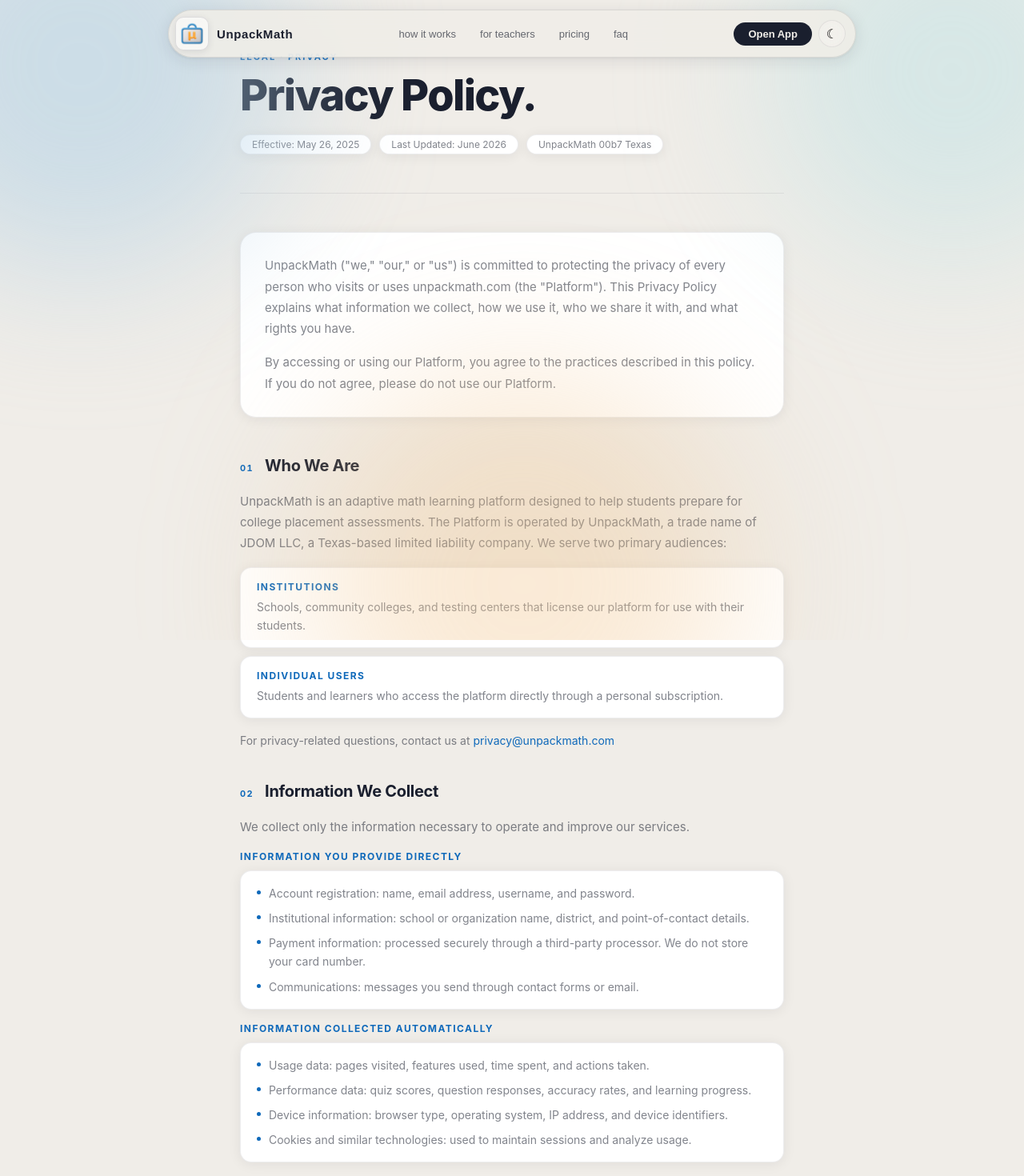
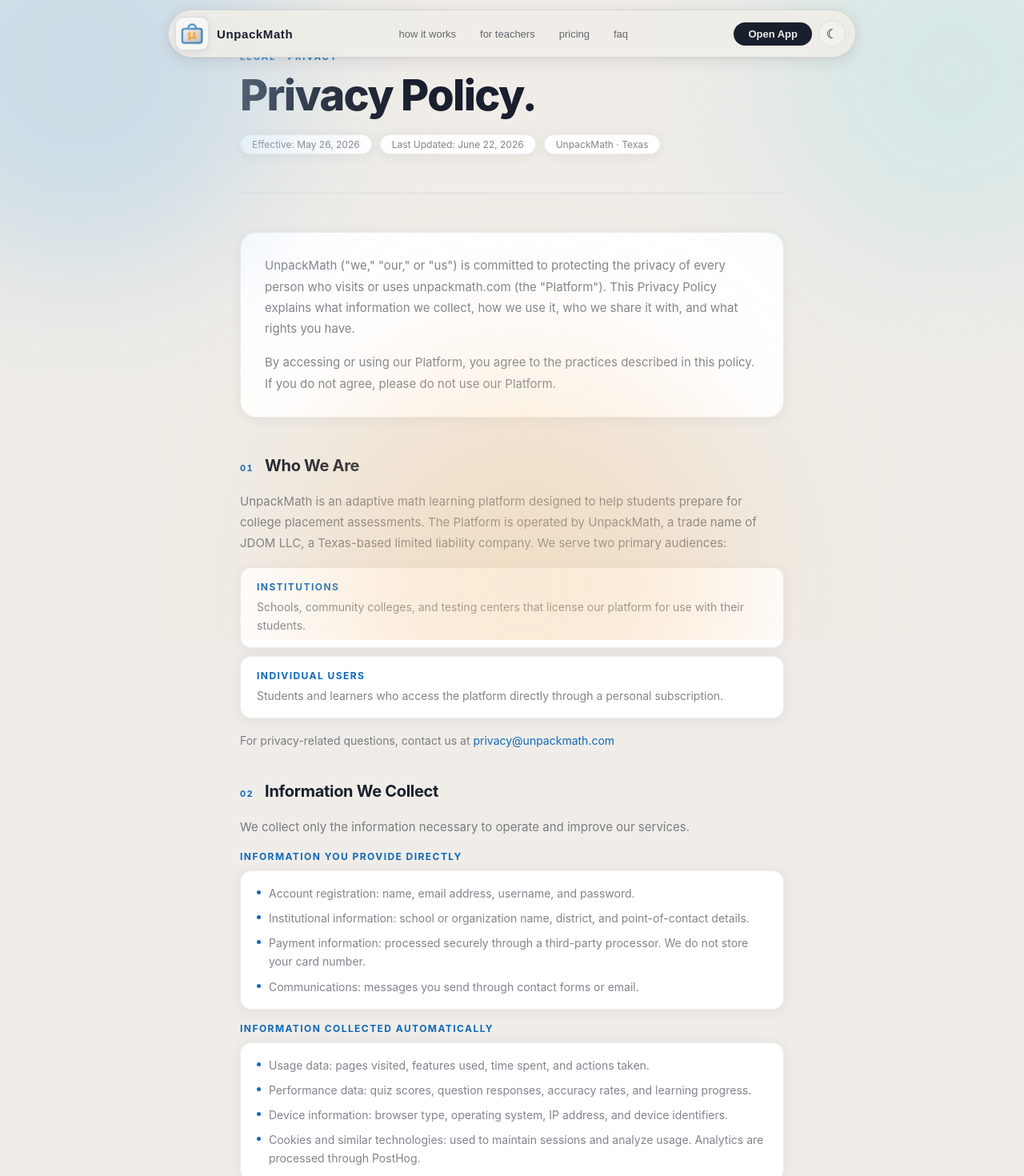
Before and after one commit to jd-oviedo/unpackmath-home, a Next.js app: page /privacy in a window 1280 px wide. Shown: the top 1470 px of the page at 80% size. Built offline with nearby package versions, Linux system fonts and the light colour scheme; a web font is replaced by a local one.

Commit message:
Revise privacy policy information and dates
Updated privacy policy details including analytics processing and service providers.

```diff
--- a/app/privacy/page.tsx
+++ b/app/privacy/page.tsx
@@ -80,7 +80,7 @@
               "Usage data: pages visited, features used, time spent, and actions taken.",
               "Performance data: quiz scores, question responses, accuracy rates, and learning progress.",
               "Device information: browser type, operating system, IP address, and device identifiers.",
-              "Cookies and similar technologies: used to maintain sessions and analyze usage.",
+              "Cookies and similar technologies: used to maintain sessions and analyze usage. Analytics are processed through PostHog.",
             ],
           },
           {
@@ -191,7 +191,7 @@
         </p>
         <div style={{ display: "flex", flexDirection: "column", gap: "10px" }}>
           {[
-            ["Service Providers", "Trusted vendors who help us operate the Platform. They are contractually bound to protect your data and may only use it to provide services on our behalf."],
+            ["Service Providers", "Trusted vendors who help us operate the Platform, including Supabase (database and authentication), Vercel (hosting), PostHog (analytics), and Upstash (infrastructure). They are contractually bound to protect your data and may only use it to provide services on our behalf."],
             ["Institutional Partners", "If you access the Platform through a school, we may share your performance data with authorized staff at that institution."],
             ["Legal Requirements", "If required by law, court order, or government authority, we may disclose information as necessary."],
             ["Business Transfers", "In a merger, acquisition, or sale of assets, your information may be transferred. We will notify you before it becomes subject to a different privacy policy."],
@@ -377,9 +377,9 @@
         </h1>
         <div style={{ display: "flex", gap: "10px", flexWrap: "wrap" }}>
           {[
-            "Effective: May 26, 2025",
-            "Last Updated: June 2026",
-            "UnpackMath 00b7 Texas",
+            "Effective: May 26, 2026",
+            "Last Updated: June 22, 2026",
+            "UnpackMath · Texas",
           ].map((tag) => (
             <span key={tag} style={{ fontSize: "12px", color: "var(--ec-ink-muted)", background: "var(--ec-surface)", border: "1px solid var(--ec-line)", borderRadius: "999px", padding: "4px 14px", boxShadow: "var(--ec-shadow)" }}>
               {tag}
```
